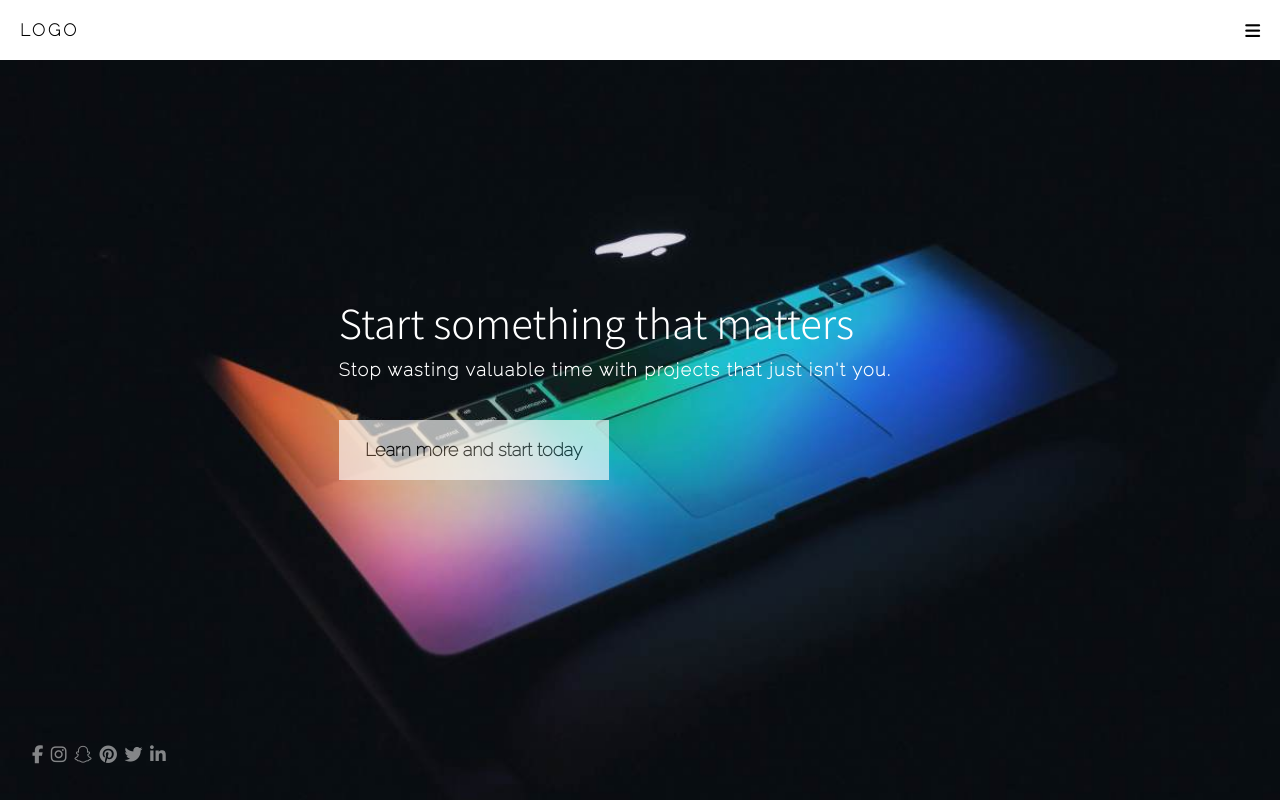
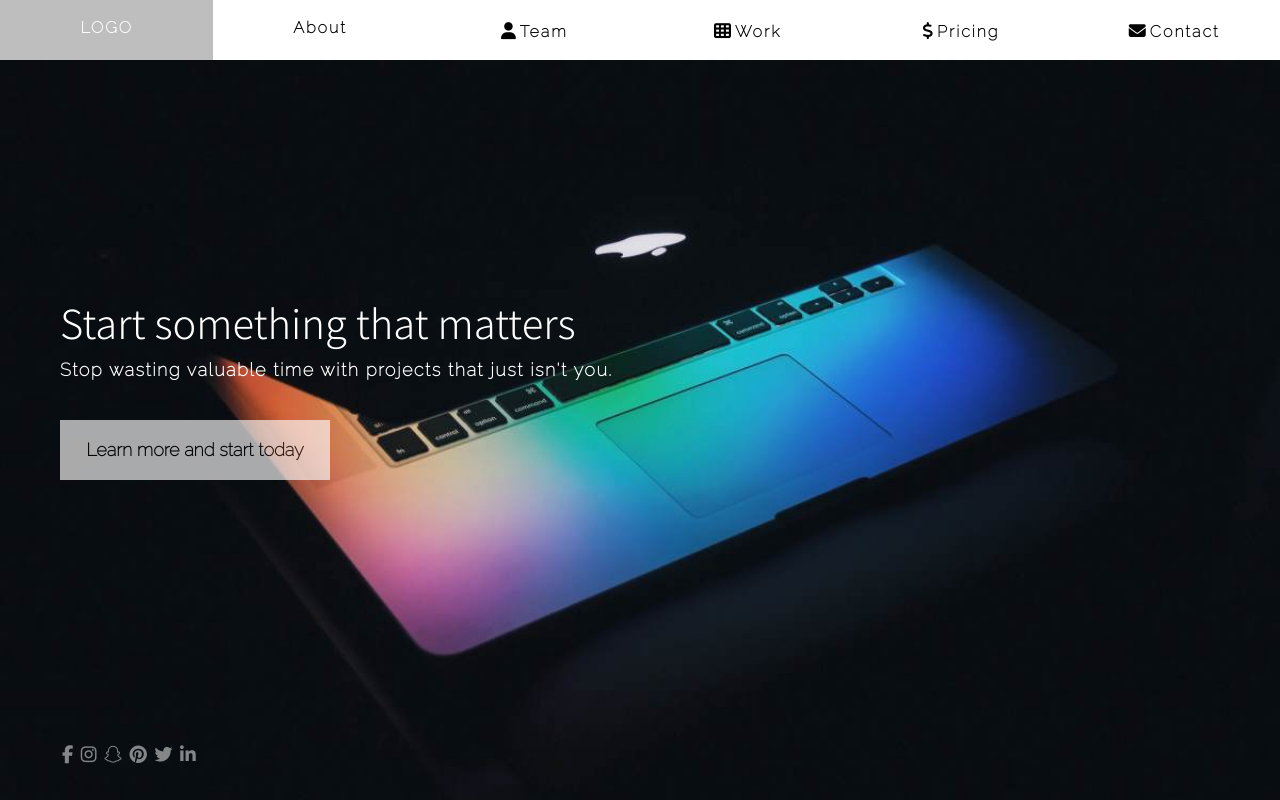
Before and after one commit to EmaBrr/W3Template, a plain HTML site: page index.html in a window 1280 px wide. Drawn offline with Linux system fonts and the light colour scheme.

Commit message:
Adjust for bigger screens

```diff
--- a/__main.scss
+++ b/__main.scss
@@ -12,31 +12,45 @@ header {
   .topnav {
     width: 100%;
     font-family: $raleway;
-    .logo {
-      padding: 20px;
+    display: flex;
+    justify-content: center;
+    align-items: center;
+    .hidden {
+      visibility: hidden;
+      @media (min-width: $medium) {
+        visibility: visible;
+      }
+    }
+    a {
+      height: 60px;
+      padding-top: 20px;
+      width: calc(100% / 7);
+      text-align: center;
       color: black;
       font-weight: 600;
-      text-transform: uppercase;
-      float: left;
-      font-size: 17px;
-      letter-spacing: 3px;
+      font-size: 16px;
+      letter-spacing: 2px;
+      display: inline-block;
       &:hover {
-        background-color: rgb(199, 197, 197);
+        background-color: rgb(190, 190, 190);
+        color: white;
+      }
+      @media (min-width: $medium) {
+        width: calc(100% / 6);
       }
     }
-    .icon {
-      color: black;
-      float: right;
-      padding: 20px;
-      &:hover {
-        background-color: rgb(199, 197, 197);
+    .bars {
+      @media (min-width: $medium) {
+        display: none;
+      }
     }
     i {
       font-size: 17px;
+      padding: 2px;
     }
   }
 }
-}
+
 .main__introduction {
   width: 100%;
   height: 100vh;
@@ -53,7 +67,11 @@ header {
     align-items: center;
     .inside__box {
       margin-top: 60px;
-      padding: 0px 80px 0px 30px;
+      width: 100%;
+      padding: 0px 30px;
+      @media (min-width: $medium) {
+        padding: 0px 60px;
+      }
       h1 {
         color: white;
         font-size: 40px;
@@ -88,7 +106,10 @@ header {
     }
   }
   .icon__row {
-    padding: 0px 80px 00px 30px;
+    padding: 0px 0px 0px 30px;
+    @media (min-width: $medium) {
+      padding: 0px 60px;
+    }
     a {
       color: white;
       opacity: 0.5;
--- a/__var.scss
+++ b/__var.scss
@@ -1,3 +1,6 @@
 //fonts
 $raleway: 'Raleway', sans-serif;
 $noto: 'Noto Sans JP', sans-serif;
+
+//sizes:
+$medium: 600px;
--- a/index.html
+++ b/index.html
@@ -15,10 +15,13 @@
   <body>
     <header>
       <div class="topnav" id="myTopnav">
-        <a href="#logo" class="logo">logo</a>
-        <a href="javascript:void(0);" class="icon" onclick="myFunction()"
-          ><i class="fa fa-bars"></i
-        ></a>
+        <a href="#logo">LOGO</a>
+        <a href="#about" class="hidden">About</a>
+        <a href="#team" class="hidden"><i class="fa fa-user" aria-hidden="true"></i>Team</a>
+        <a href="#work" class="hidden"><i class="fa fa-th" aria-hidden="true"></i>Work</a>
+        <a href="#pricing" class="hidden"><i class="fa fa-usd" aria-hidden="true"></i>Pricing</a>
+        <a href="#contact" class="hidden"><i class="fa fa-envelope" aria-hidden="true"></i>Contact</a>
+        <a href="javascript:void(0);" class="bars"><i class="fa fa-bars"></i></a>
       </div>
     </header>
     <div class="main__introduction">
```
Also changed, not shown: css/app.css. Lines whose indentation alone changed are shown as unchanged.
